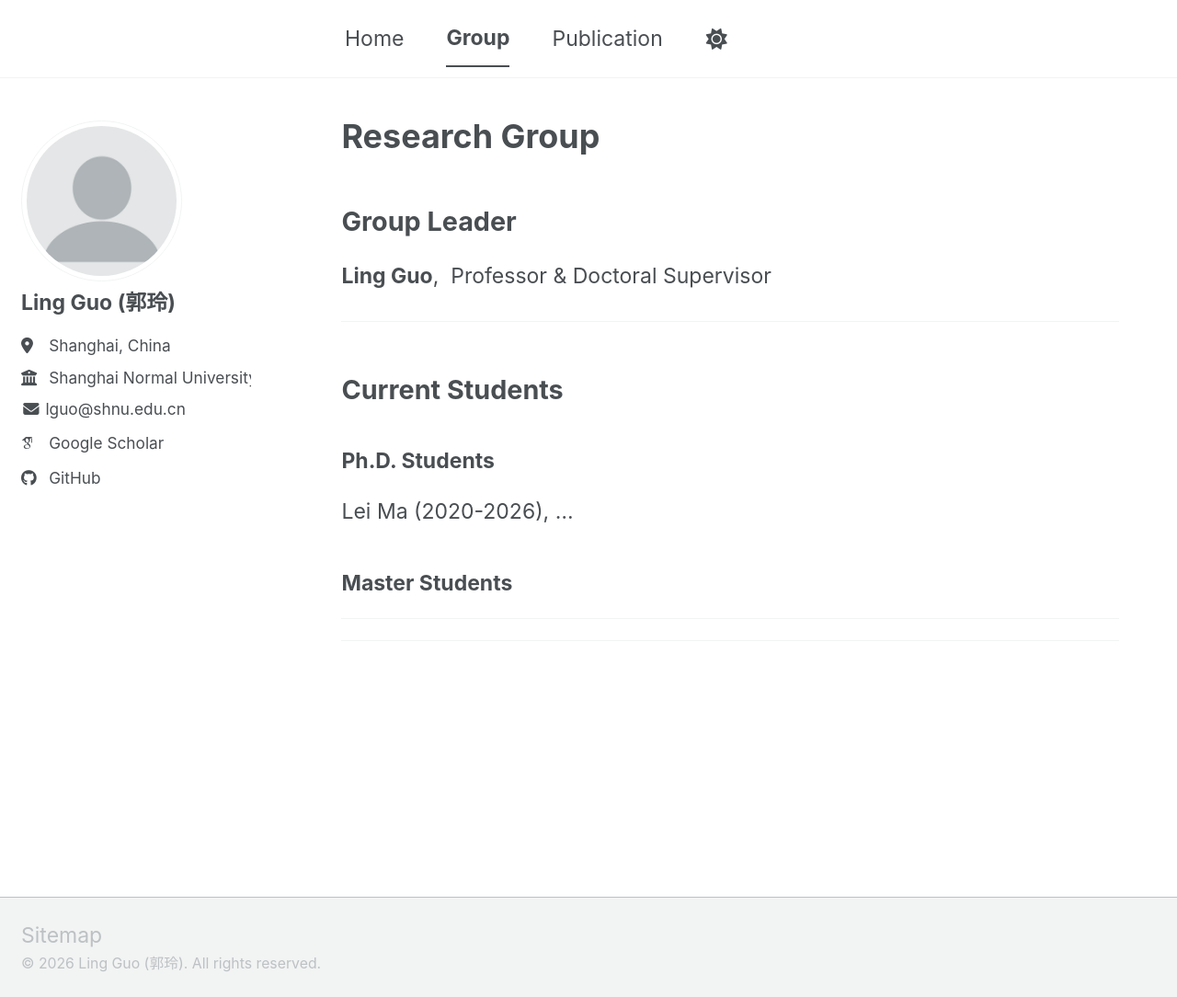
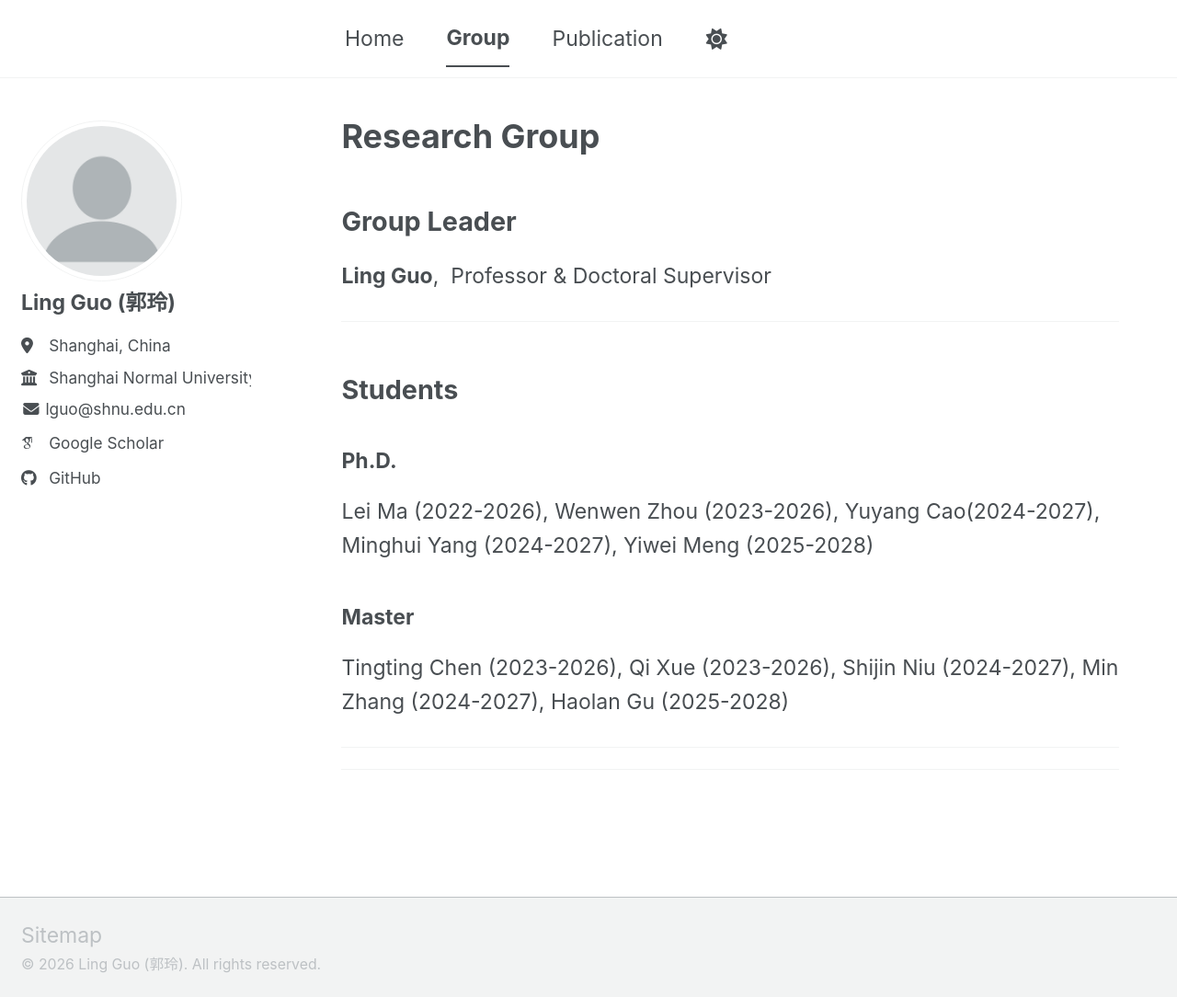
Before and after one commit to xintong-uq/xintong-uq.github.io, a Jekyll site: the page built from _pages/group.md, in a window 1280 px wide and 1084 px high. Shown: the whole window at 92% size. Built offline with Jekyll 4.4.1, drawn with Linux system fonts in a browser that asks for light colours; some web fonts are replaced; a script bundle is joined from its source files by our own code; library files that are not in the unit come from our copies.

Commit message:
change group name

```diff
--- a/_pages/group.md
+++ b/_pages/group.md
@@ -12,16 +12,19 @@ author_profile: true
 
 ---
 
-## Current Students
+## Students
 
-### Ph.D. Students
-Lei Ma (2020-2026), ...
+### Ph.D.
+Lei Ma (2022-2026), Wenwen Zhou (2023-2026), Yuyang Cao(2024-2027), Minghui Yang (2024-2027), Yiwei Meng (2025-2028)
+
 <!-- | Year | Name | Research Topic |
 | :--- | :--- | :--- |
 | 2024 | Student A | Uncertainty Quantification |
 | 2023 | Student B | Physics-Informed Neural Networks | -->
 
-### Master Students
+### Master
+Tingting Chen (2023-2026), Qi Xue (2023-2026), Shijin Niu (2024-2027), Min Zhang (2024-2027), Haolan Gu (2025-2028)
+
 <!-- * **Class of 2025**:
   * Name 1 (Research: Stochastic Modeling)
   * Name 2 (Research: Numerical Analysis)
```
Also changed, not shown: _pages/about.md (+3 -0 lines), _pages/publications.md (+2 -1 lines).
